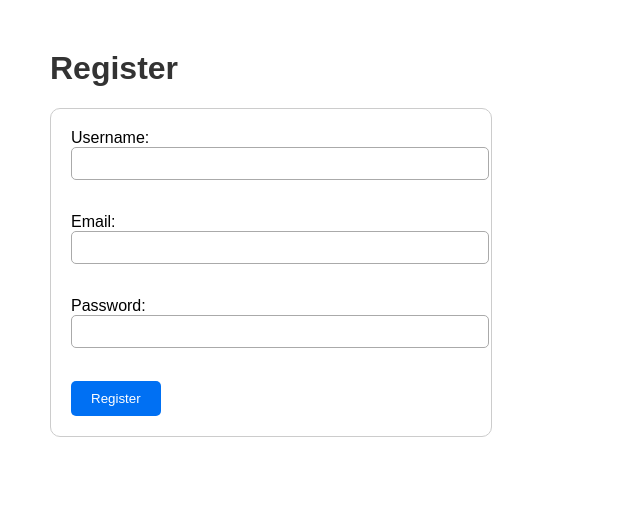
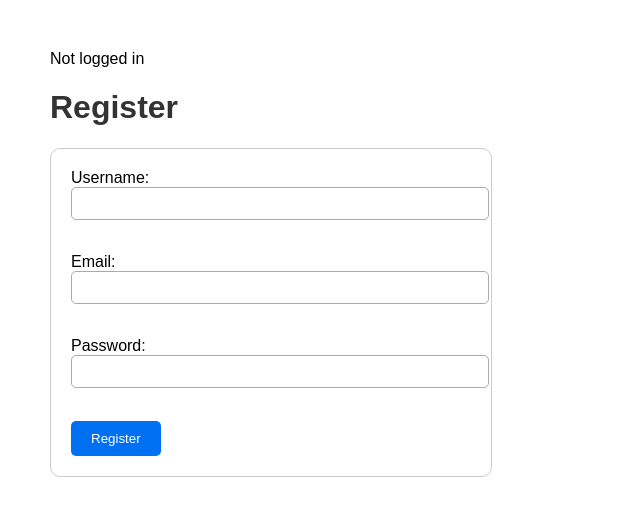
Before and after one commit to shahatul51-code/capstone, a plain HTML site: page register.html in a window 1280 px wide. Shown: the whole page, without its empty margins (0-640 px from the left). Drawn offline with Linux system fonts and the light colour scheme.

Commit message:
Update register.html

```diff
--- a/register.html
+++ b/register.html
@@ -7,6 +7,11 @@
     <link rel="stylesheet" href="style.css">
 </head>
 <body>
+    <!-- Navbar -->
+    <nav id="navbar">
+        <span id="welcome">Not logged in</span>
+    </nav>
+
     <h1>Register</h1>
     <form id="registerForm">
         <label for="username">Username:</label>
```
